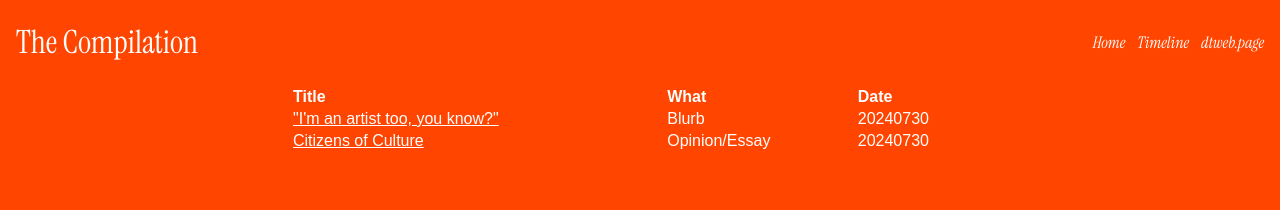
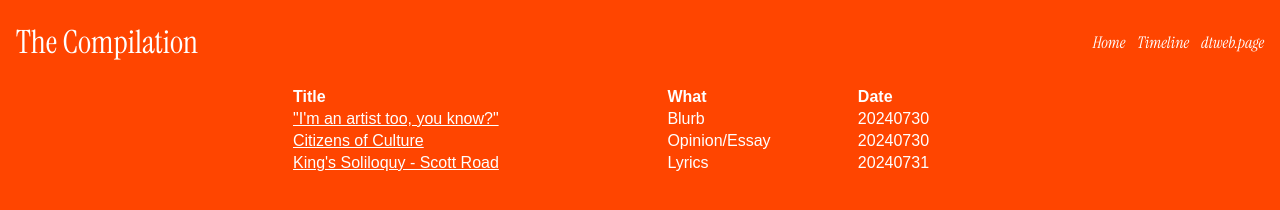
Before and after one commit to dt-dt-dt/dylanscompilation, a plain HTML site: page timeline.html in a window 1280 px wide. Drawn offline with nearby package versions, Linux system fonts and the light colour scheme; a web font is replaced by a local one.

Commit message:
added 20240731-1 to timeline

```diff
--- a/timeline.html
+++ b/timeline.html
@@ -40,6 +40,11 @@
                 <td>Opinion/Essay</td>
                 <td>20240730</td>
             </tr>
+            <tr>
+                <td><a href="entries/20240731-1.html">King's Soliloquy - Scott Road</a></td>
+                <td>Lyrics</td>
+                <td>20240731</td>
+            </tr>
         </table>
     </div>
 </body>
```
